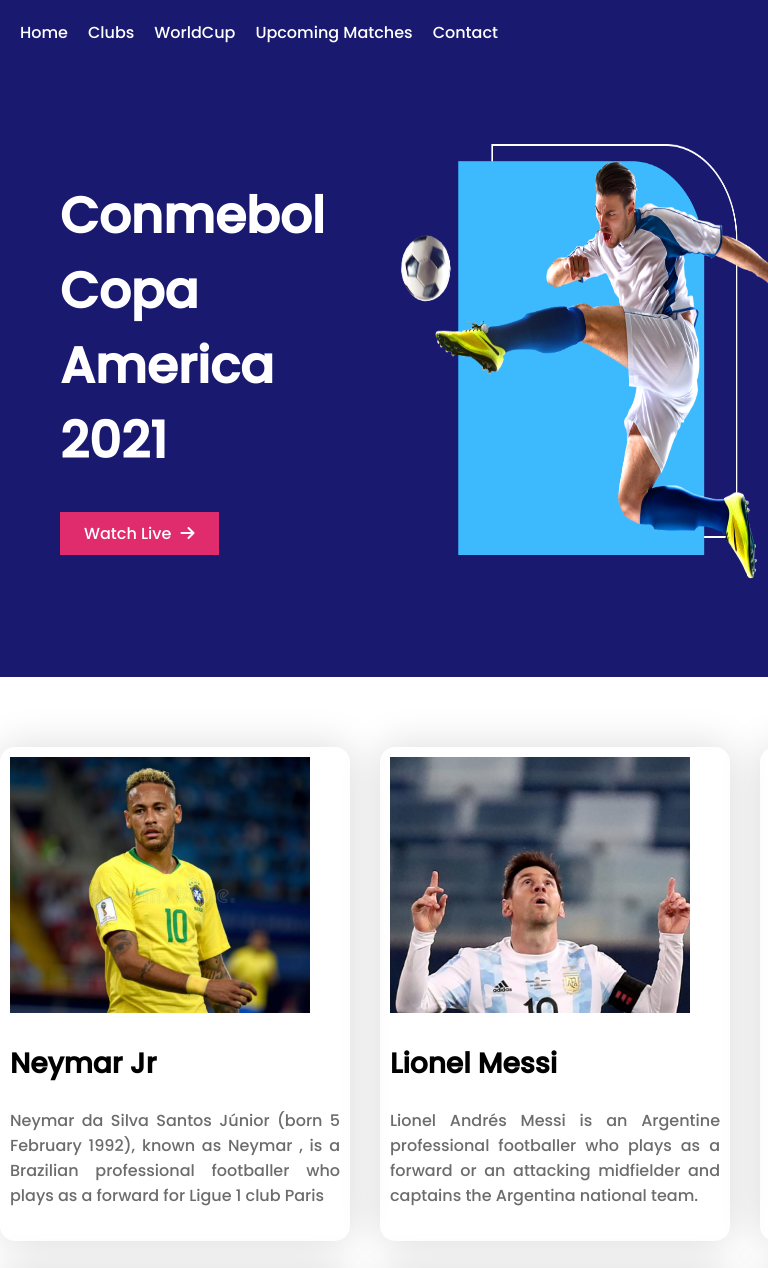
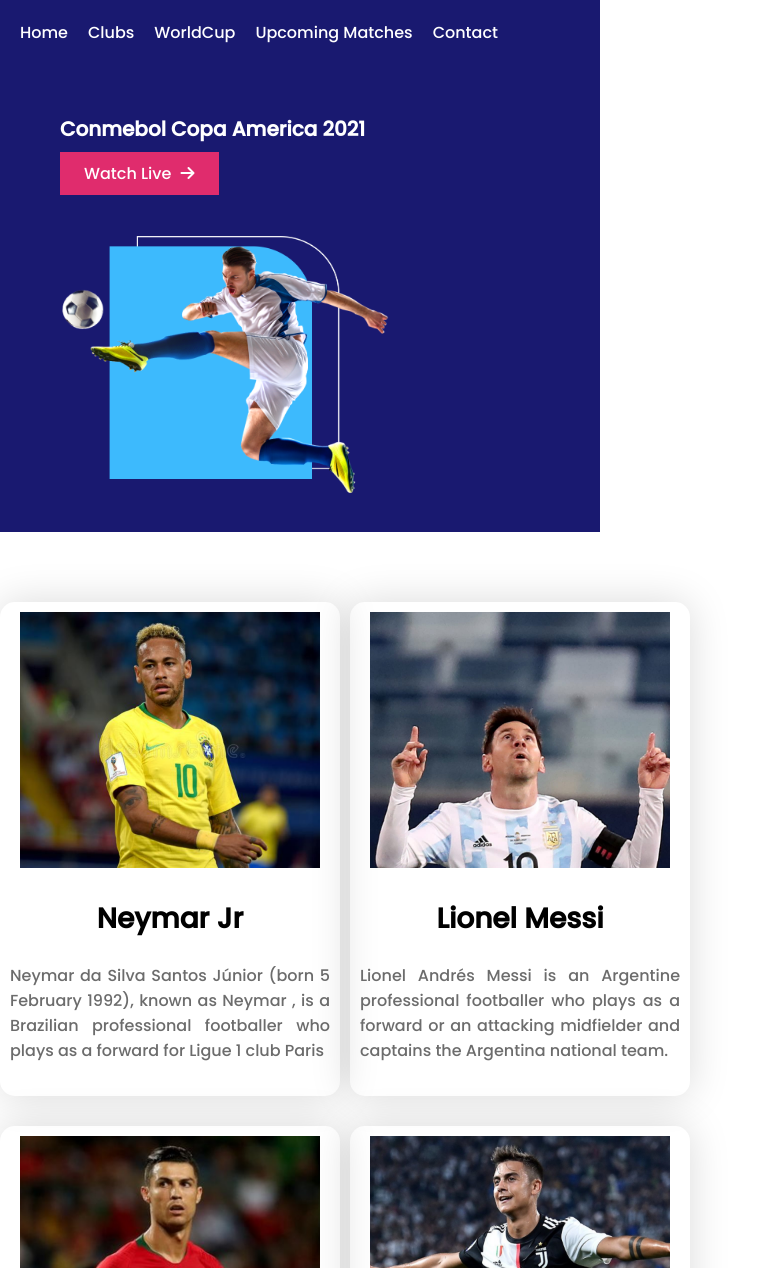
Before and after one commit to MasudRana924/Assignment-two, a plain HTML site: page index.html in a window 768 px wide. Shown: the top 1268 px of the page. Drawn offline with Linux system fonts and the light colour scheme.

Commit message:
final edit

```diff
--- a/style.css
+++ b/style.css
@@ -68,12 +68,13 @@ li a{
 /* image transition */
 .half-width img{
     width:400px;
-    height:438px;
+    height:300px;
     padding-top:50px;
     transition:width 2s;
 }
 .half-width img:hover{
  width:556px;
+ height:438px;
 }
 
 
@@ -242,6 +243,72 @@ span i{
 
 }
 @media only screen and (min-width:688px) and (max-width:992px){
+    body {
+        font-family: 'Poppins', sans-serif;
+        max-width: 600px;
+        overflow-x: hidden;
+
+    }
+    header {
+        width: 100%;
+        height: auto;
+    }
+    .header-container {
+        display: grid;
+        grid-template-columns: repeat(1, 1fr);
+    }
+    .half-width{
+        width: 100%;
+    }
+    .half-width img{
+        width: 329px;
+        height: 259px;
+
+    }
+    main{
+        width: 100%;
+        display: flex;
+        flex-flow: column;
+    }
+     .player-details{
+         width: 100%;
+         display: flex;
+         flex-flow: column;
+     }
+     .player{
+         width: 100%;
+         place-items: center;
+     }
+     .players{
+        display: grid;
+        grid-template-columns: repeat(2, 2fr);
+        grid-row-gap: 30px;
+        width: 350px;
+     }
+     .tournament-details {
+        margin-top: 30px;
+        display: flex;
+        margin: 0;
+        flex-direction: column;
+        gap: 50px;
+
+    }
+
+    .half-width h1 {
+        margin-top: 20px;
+        font-size: 20px;
+    }
+
+    footer img {
+        width: 275px;
+    }
+
+
+    .tournament-details .half-width img {
+
+        width: 328px;
+        height: 248px;
+    }
 
 
 }
```
